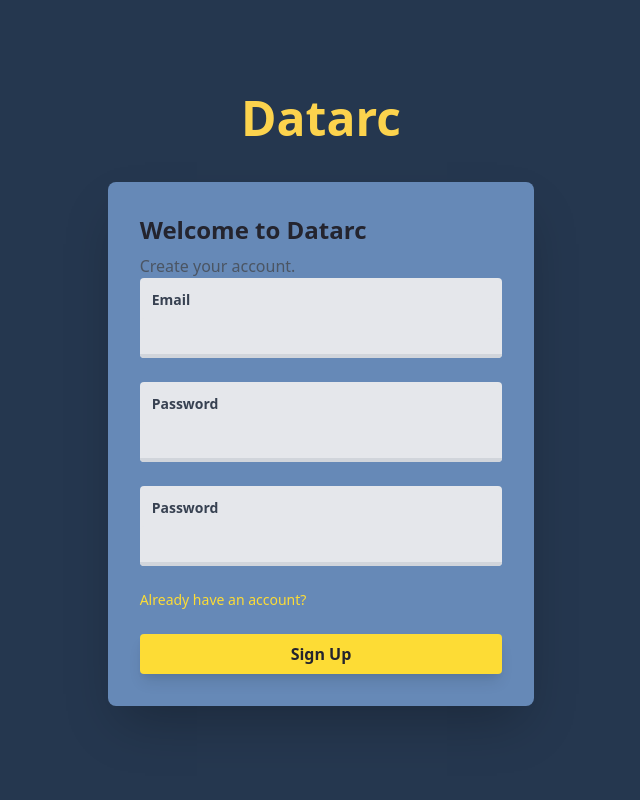
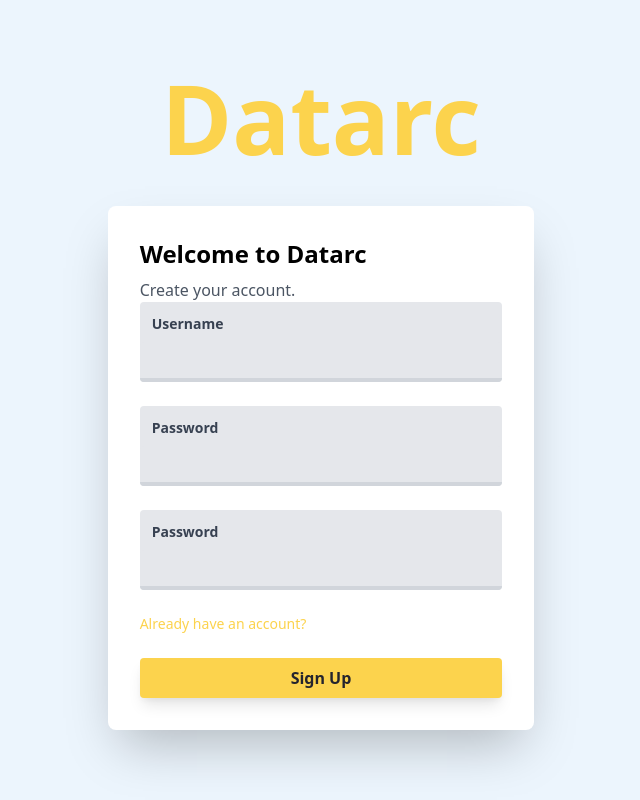
Before and after one commit to HE-Arc/datarc, a Vue app in the folder front/: page /register in a window 1280 px wide. Shown: the whole page, without its empty margins (319-959 px from the left). Built offline with nearby package versions, Linux system fonts and the light colour scheme; a small style sheet from the web is missing; a web font is replaced by a local one; what vue-toast-notification would draw is missing.

Commit message:
style: color of sign up/in

```diff
--- a/front/src/components/NavigationBar.vue
+++ b/front/src/components/NavigationBar.vue
@@ -30,7 +30,7 @@
 			<div class="w-1/3">
 				<ul class="flex flex-row justify-end mt-4 md:mt-0" v-if="!isConnected">
 					<li>
-						<router-link to="register" class="btn btn-yellow bg-transparent rounded-r-none">
+						<router-link to="register" class="btn btn-yellow text-white bg-transparent rounded-r-none">
 							Sign up
 						</router-link>
 					</li>
--- a/front/src/index.css
+++ b/front/src/index.css
@@ -29,11 +29,11 @@
     }
 
     .btn-yellow{
-        @apply bg-yellow-400 border-yellow-400 border-4 text-white font-bold;
+        @apply bg-surline-yellow border-surline-yellow border-4  text-black font-bold;
     }
 
     .btn-yellow:hover{
-        @apply bg-yellow-200 border-yellow-200 text-black;
+        @apply bg-yellow-400 border-yellow-400 text-white;
     }
 
 
--- a/front/src/views/Login.vue
+++ b/front/src/views/Login.vue
@@ -1,59 +1,38 @@
 <template>
 	<div class="w-full h-screen grid content-center">
 		<router-link to="/">
-			<div
-				class="text-center logo text-yellow-300 text-5xl font-bold mb-10"
-			>
+			<div class="text-center logo text-yellow-300 text-8xl font-bold mb-10">
 				Datarc
 			</div>
 		</router-link>
 		<main class="bg-white mx-auto p-8 rounded-lg shadow-2xl w-1/3">
 			<section>
-				<h3 class="font-bold text-2xl">Welcome to Datarc</h3>
+				<h3 class="text-black font-bold text-2xl">Welcome to Datarc</h3>
 				<p class="text-gray-600 pt-2">Sign in to your account.</p>
 			</section>
 
 			<section class="mt-10">
 				<div class="flex flex-col">
 					<div class="mb-6 pt-3 rounded bg-gray-200">
-						<label
-							class="block text-gray-700 text-sm font-bold mb-2 ml-3"
-							for="email"
-							>Email</label
-						>
-						<input
-							type="text"
-							id="email"
-							class="bg-gray-200 rounded w-full text-gray-700 focus:outline-none border-b-4 border-gray-300 focus:border-purple-600 transition duration-500 px-3 pb-3"
-						/>
+						<label class="block text-gray-700 text-sm font-bold mb-2 ml-3" for="username" >
+							Username
+						</label>
+						<input type="text" id="username" class="bg-gray-200 rounded w-full text-gray-700 focus:outline-none border-b-4 border-gray-300 focus:border-surline-yellow transition duration-500 px-3 pb-3"/>
 					</div>
 					<div class="mb-6 pt-3 rounded bg-gray-200">
-						<label
-							class="block text-gray-700 text-sm font-bold mb-2 ml-3"
-							for="password"
-							>Password</label
-						>
-						<input
-							type="password"
-							id="password"
-							class="bg-gray-200 rounded w-full text-gray-700 focus:outline-none border-b-4 border-gray-300 focus:border-purple-600 transition duration-500 px-3 pb-3"
-						/>
+						<label class="block text-gray-700 text-sm font-bold mb-2 ml-3" for="password">
+							Password
+						</label>
+						<input type="password" id="password" class="bg-gray-200 rounded w-full text-gray-700 focus:outline-none border-b-4 border-gray-300 focus:border-surline-yellow transition duration-500 px-3 pb-3"/>
 					</div>
 					<div class="flex justify-between">
-						<router-link
-							to="register"
-							class="text-sm text-purple-600 hover:text-purple-700 hover:underline mb-6"
-							>Don't have an account?</router-link
-						>
-						<router-link
-							to="recoverPassword"
-							class="text-sm text-purple-600 hover:text-purple-700 hover:underline mb-6"
-							>Forgot your password?</router-link
-						>
+						<router-link to="register" class="text-sm text-yellow-300 hover:text-yellow-400 hover:underline mb-6">
+							Don't have an account?
+						</router-link>
 					</div>
 					<button
 						v-on:click="send"
-						class="bg-purple-600 hover:bg-purple-700 text-white font-bold py-2 rounded shadow-lg hover:shadow-xl transition duration-200"
+						class="bg-yellow-300 hover:bg-yellow-400 text-white font-bold py-2 rounded shadow-lg hover:shadow-xl transition duration-200"
 					>
 						Sign In
 					</button>
--- a/front/src/views/Register.vue
+++ b/front/src/views/Register.vue
@@ -1,37 +1,29 @@
 <template>
-	<div
-		class="w-full h-screen grid content-center bg-white-background-header dark:bg-dark-background-header"
-	>
+	<div class="w-full h-screen grid content-center" >
 		<router-link to="/">
-			<div
-				class="text-center logo text-yellow-300 text-5xl font-bold mb-10"
-			>
+			<div class="text-center logo text-yellow-300 text-8xl font-bold mb-10" >
 				Datarc
 			</div>
 		</router-link>
-		<main
-			class="bg-white-background-subtitle mx-auto p-8 rounded-lg shadow-2xl w-1/3"
-		>
+		<main class="bg-white mx-auto p-8 rounded-lg shadow-2xl w-1/3" >
 			<section>
-				<h3 class="font-bold text-2xl">Welcome to Datarc</h3>
+				<h3 class="text-black font-bold text-2xl">Welcome to Datarc</h3>
 				<p class="text-gray-600 pt-2">Create your account.</p>
 				<div class="flex flex-col">
 					<div class="mb-6 pt-3 rounded bg-gray-200">
-						<label
-							class="block text-gray-700 text-sm font-bold mb-2 ml-3"
-							for="email"
-							>Email</label
-						>
+						<label class="block text-gray-700 text-sm font-bold mb-2 ml-3" for="username" >
+							Username
+						</label>
 						<input
 							type="text"
-							id="email"
+							id="username"
 							class="bg-gray-200 rounded w-full text-gray-700 focus:outline-none border-b-4 border-gray-300 focus:border-surline-yellow transition duration-500 px-3 pb-3"
 						/>
 					</div>
 					<div class="mb-6 pt-3 rounded bg-gray-200">
 						<label
 							class="block text-gray-700 text-sm font-bold mb-2 ml-3"
-							for="password"
+							for="password1"
 							>Password</label
 						>
 						<input
@@ -43,7 +35,7 @@
 					<div class="mb-6 pt-3 rounded bg-gray-200">
 						<label
 							class="block text-gray-700 text-sm font-bold mb-2 ml-3"
-							for="password"
+							for="password2"
 							>Password</label
 						>
 						<input
@@ -55,12 +47,12 @@
 					<div class="flex justify-between">
 						<router-link
 							to="login"
-							class="text-sm text-surline-yellow hover:text-purple-700 hover:underline mb-6"
+							class="text-sm text-yellow-300 hover:text-yellow-400 hover:underline mb-6"
 							>Already have an account?</router-link
 						>
 					</div>
 					<button
-						class="bg-surline-yellow hover:bg-yellow-400 text-white-font font-bold py-2 rounded shadow-lg hover:shadow-xl transition duration-200"
+						class="bg-yellow-300 hover:bg-yellow-400 text-white-font font-bold py-2 rounded shadow-lg hover:shadow-xl transition duration-200"
 						type="submit"
 						v-on:click="send"
 					>
```
